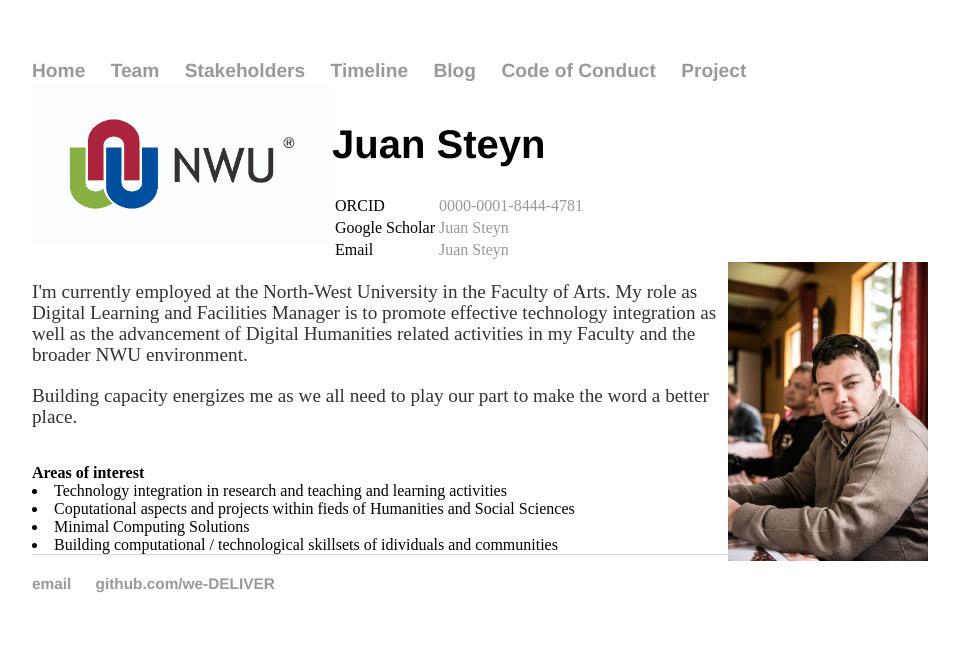
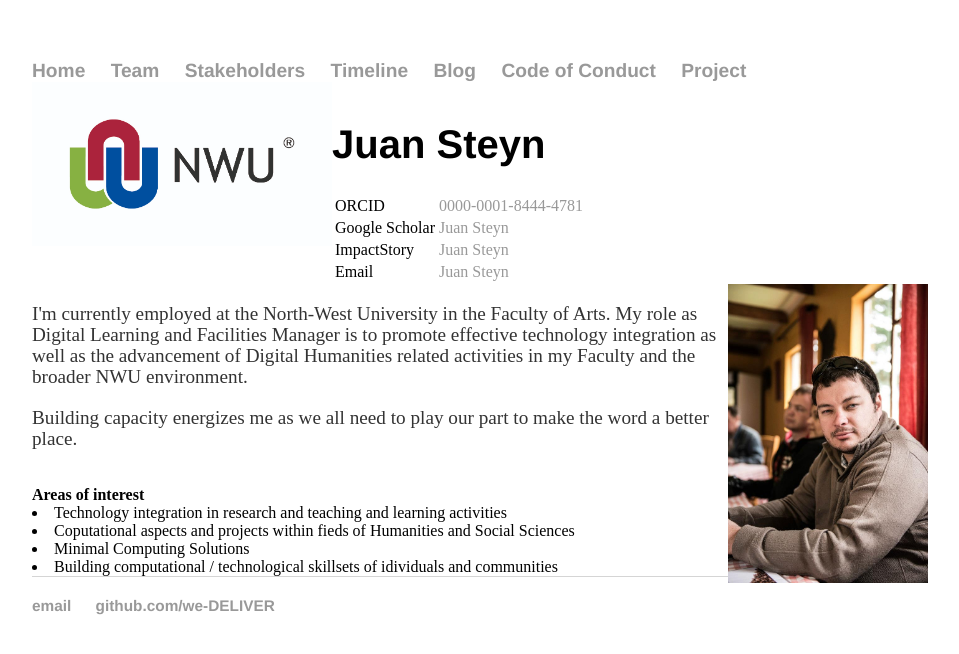
Before and after one commit to zjsteyn/we-DELIVER.github.io, a Jekyll site: the page built from assets/bios/juan_steyn.html, in a window 1280 px wide. Shown: the top 654 px of the page, without its empty margins (160-1119 px from the left). Built offline with Jekyll 4.4.1, drawn with Linux system fonts in a browser that asks for light colours.

Commit message:
Update juan_steyn.html

```diff
--- a/assets/bios/juan_steyn.html
+++ b/assets/bios/juan_steyn.html
@@ -8,6 +8,7 @@
 <table>
   <tr><td>ORCID         </td> <td> <a href="http://orcid.org/0000-0001-8444-4781">0000-0001-8444-4781</a></td></tr>
   <tr><td>Google Scholar</td> <td> <a href="https://scholar.google.co.za/citations?user=1N1yAl4AAAAJ&hl=en">Juan Steyn</a></td></tr>
+   <tr><td>ImpactStory</td> <td> <a href="https://impactstory.org/u/0000-0001-8444-4781/">Juan Steyn</a></td></tr>
   <tr><td>Email         </td> <td> <a href="mailto:juan.steyn@nwu.ac.za">Juan Steyn</a></td></tr>
 </table>
 
```
